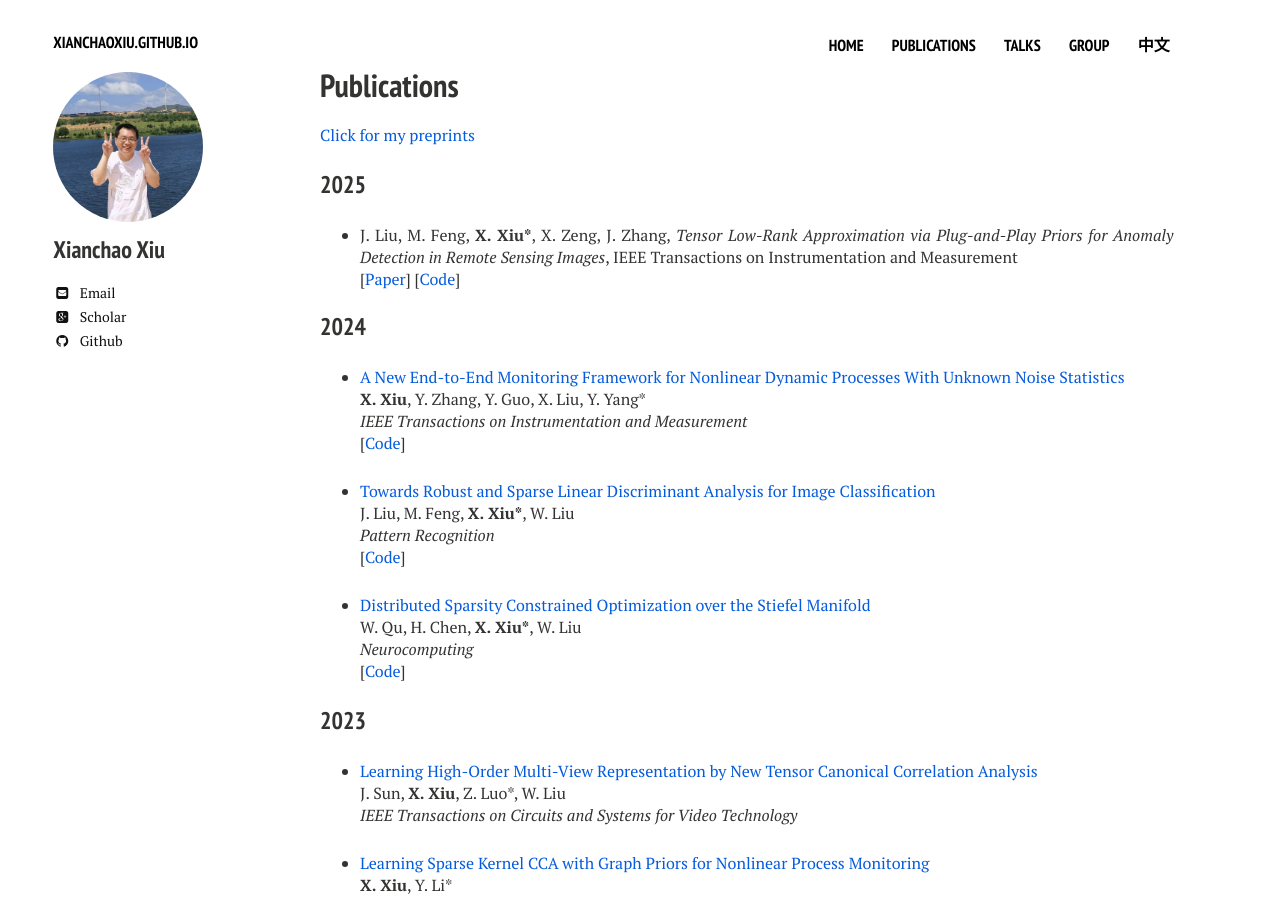
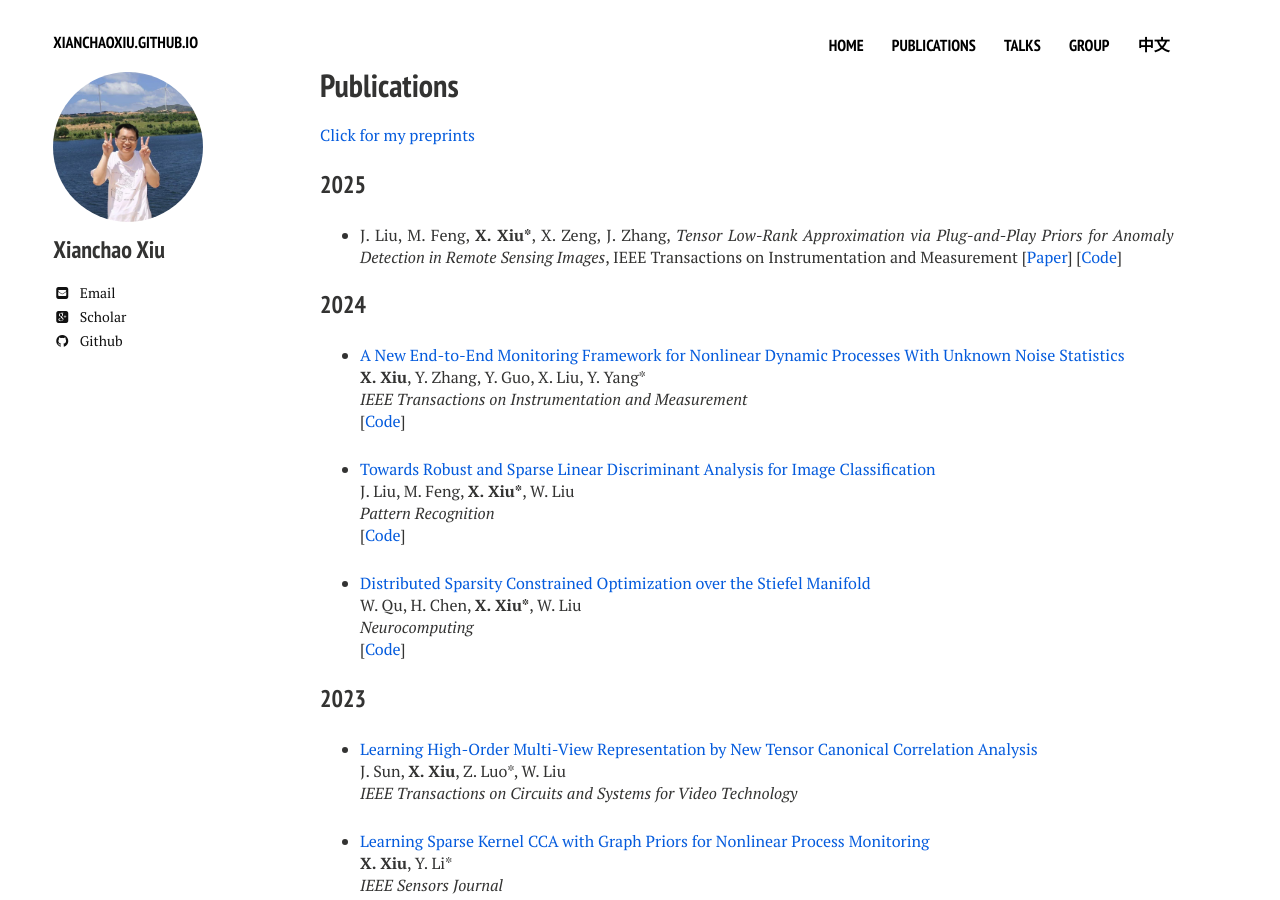
Before and after one commit to xianchaoxiu/xianchaoxiu.github.io, a Jekyll site: the page built from publications/index.md, in a window 1280 px wide and 900 px high. Built offline with Jekyll 4.4.1, drawn with Linux system fonts in a browser that asks for light colours; nearby versions of some CDN libraries.

Commit message:
Update index.md

```diff
--- a/publications/index.md
+++ b/publications/index.md
@@ -12,8 +12,7 @@ share: false
 
 ### 2025
 
-* J. Liu, M. Feng, <b>X. Xiu*</b>, X. Zeng, J. Zhang, <i>Tensor Low-Rank Approximation via Plug-and-Play Priors for Anomaly Detection in Remote Sensing Images</i>, IEEE Transactions on Instrumentation and Measurement<br>
-[<a href="https://ieeexplore.ieee.org/document/10935754" class="textlink" target="_blank">Paper</a>] [<a href="https://github.com/xianchaoxiu/PnP-TLRA" class="textlink" target="_blank">Code</a>]
+* J. Liu, M. Feng, <b>X. Xiu*</b>, X. Zeng, J. Zhang, <i>Tensor Low-Rank Approximation via Plug-and-Play Priors for Anomaly Detection in Remote Sensing Images</i>, IEEE Transactions on Instrumentation and Measurement [<a href="https://ieeexplore.ieee.org/document/10935754" class="textlink" target="_blank">Paper</a>] [<a href="https://github.com/xianchaoxiu/PnP-TLRA" class="textlink" target="_blank">Code</a>]
 
 
 
```
